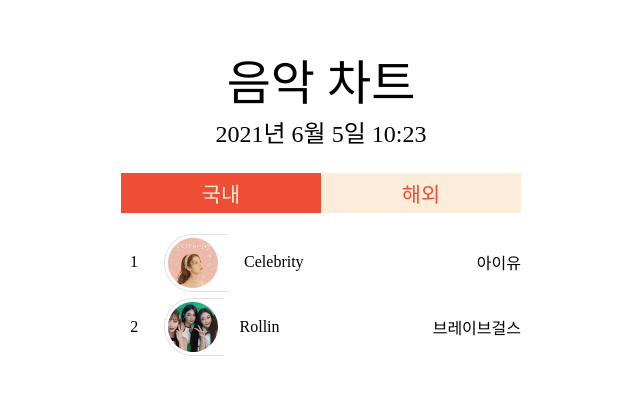
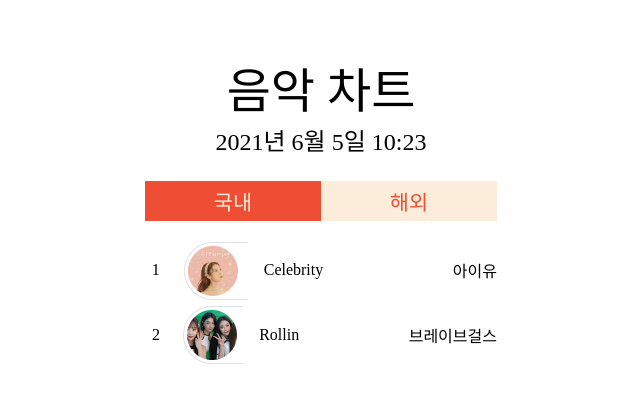
Before and after one commit to xxonbang/react_template_infinity_scroll, a React (Create React App) app: page / in a window 1280 px wide. Shown: the part 199-602 px from the top of the page, without its empty margins (319-959 px from the left). Built offline with nearby package versions, Linux system fonts and the light colour scheme; a web font is replaced by a local one.

Commit message:
각 화면마다 center 정렬 방식 및 주변 margin 추가 css 작업

```diff
--- a/src/app.css
+++ b/src/app.css
@@ -1,7 +1,7 @@
 .app {
-  height: 100%;
+  height: 100vh;
   display: flex;
   flex-direction: column;
   align-items: center;
-  /* justify-content: center; */
+  overflow: auto;
 }
--- a/src/index.css
+++ b/src/index.css
@@ -3,17 +3,8 @@
   box-sizing: border-box;
 }
 
-html {
-  height: 100%;
-}
-
 body {
   margin: 0;
-  height: 100%;
   top: 0;
   left: 0;
 }
-
-#root {
-  height: 100%;
-}
--- a/src/mockData/dlist.js
+++ b/src/mockData/dlist.js
@@ -13,8 +13,8 @@
       title: "Rollin",
       singer: "브레이브걸스",
       imageFile: "rollin.png",
-    },
-  ],
+    }
+  ]
 };
 
 export default DLIST;
--- a/src/pages/detail/detail.css
+++ b/src/pages/detail/detail.css
@@ -1,8 +1,8 @@
 .pages__detail {
-  height: 100%;
   width: 25rem;
   display: flex;
   flex-direction: column;
+  margin: auto;
 }
 
 .detail__back__icon {
@@ -19,8 +19,7 @@
 }
 
 .pages__detail__wrapper {
-  width: 25rem;
-  margin: auto;
+  margin: 1.5rem;
 }
 
 .detail__header {
--- a/src/pages/main/main.css
+++ b/src/pages/main/main.css
@@ -2,3 +2,7 @@
   width: 25rem;
   margin: auto;
 }
+
+.pages__main__wrapper {
+  margin: 1.5rem;
+}
--- a/src/pages/main/main.jsx
+++ b/src/pages/main/main.jsx
@@ -14,9 +14,11 @@
 
   return (
     <div className="pages__main">
-      <Header />
-      <Tap handleTapClick={handleTapClick} />
-      <List clickedTap={clickedTap}/>
+      <div className="pages__main__wrapper">
+        <Header />
+        <Tap handleTapClick={handleTapClick} />
+        <List clickedTap={clickedTap}/>
+      </div>
     </div>
   );
 };
```
